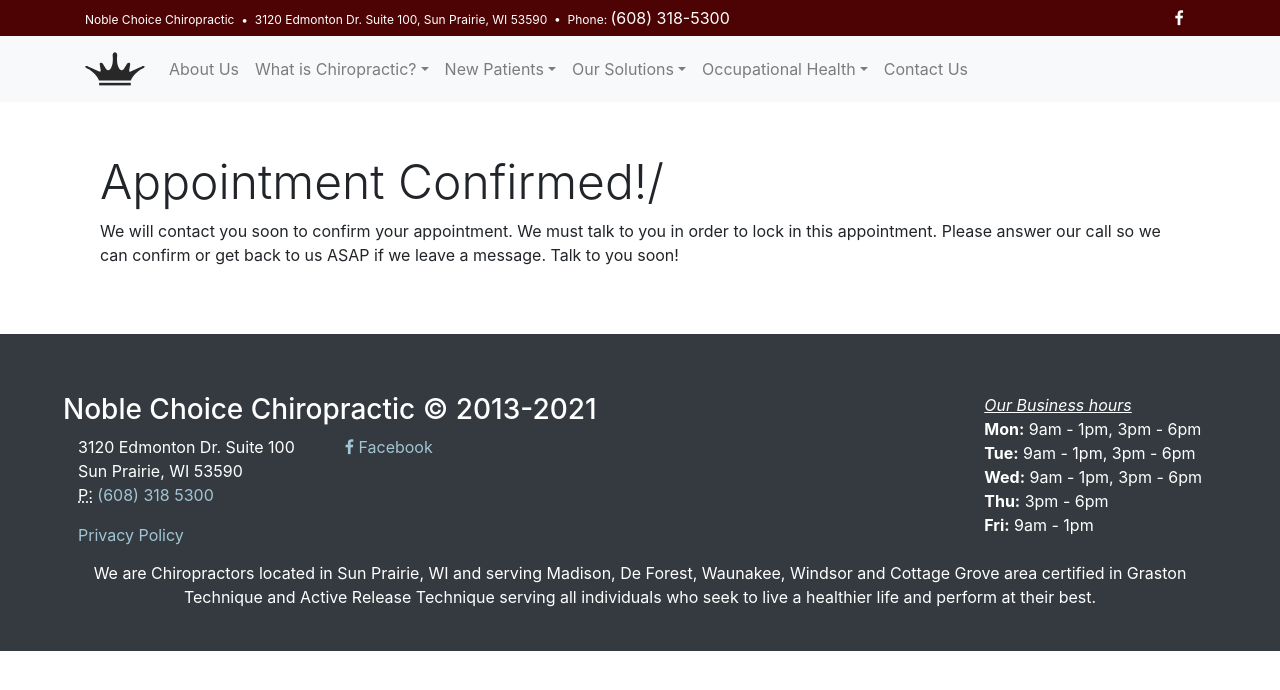
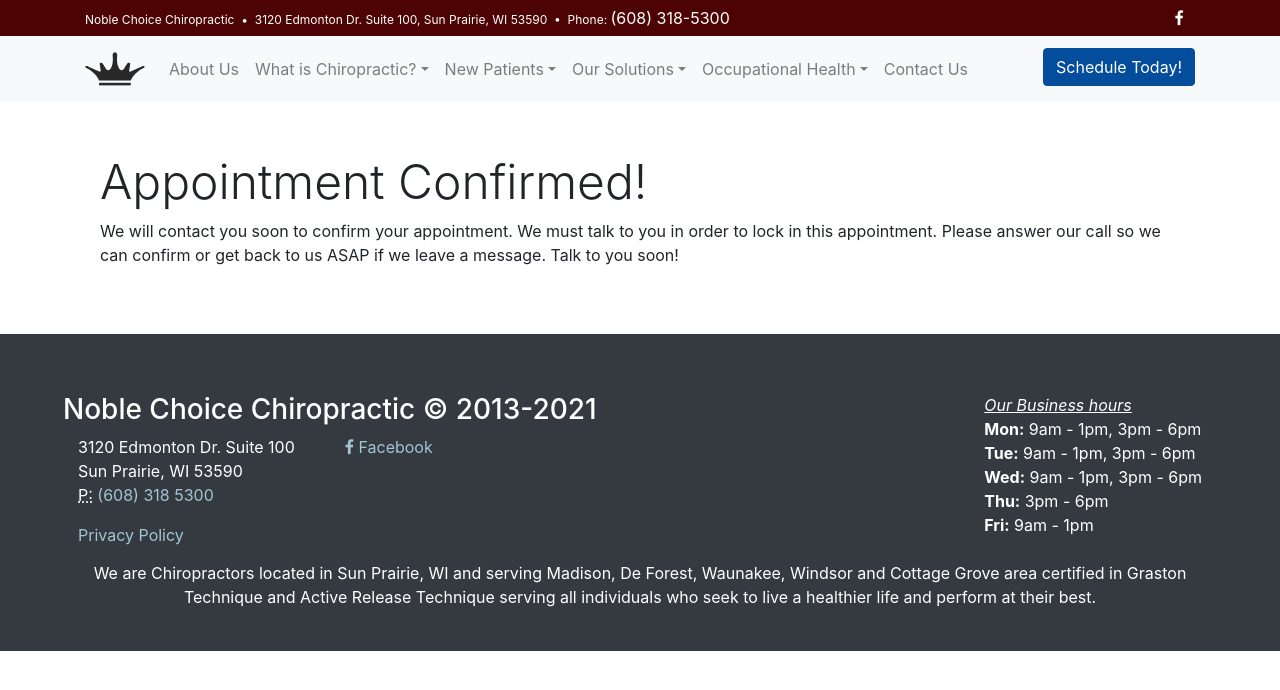
Before and after one commit to ajwahlb/nobleChoice, a Jekyll site: the page built from _pages/appointment-confirmed.html, in a window 1280 px wide. Shown: the top 690 px of the page. Built offline with Jekyll 4.4.1, drawn with Linux system fonts in a browser that asks for light colours; nearby versions of some CDN libraries.

Commit message:
button in nav

```diff
--- a/_includes/nav.html
+++ b/_includes/nav.html
@@ -33,7 +33,7 @@
 		<button class="navbar-toggler" type="button" data-toggle="collapse" data-target="#navbarNavDropdown" aria-controls="navbarNavDropdown" aria-expanded="false" aria-label="Toggle navigation">
 	   		<span class="navbar-toggler-icon"></span>
 	 	</button>
-		<div class="collapse navbar-collapse" id="navbarNavDropdown">
+		<div class="collapse navbar-collapse justify-content-between" id="navbarNavDropdown">
 		  <ul class="navbar-nav">
 		    {% for nav in site.data.navigation %}
 		      {% if nav.subcategories != null %}
@@ -56,6 +56,9 @@
 		      {% endif %}
 		    {% endfor %}
 		  </ul>
+			<div>
+				<a href="/scheduling/"><button class="btn btn-primary">Schedule Today!</button></a>
+			</div>
 		 </div>
 	</div>
 </nav>
--- a/_pages/appointment-confirmed.html
+++ b/_pages/appointment-confirmed.html
@@ -8,7 +8,7 @@
 	<!-- Page header -->
 	<div class="row page-header">
 		<div class="col-12">
-			<h1 class="display-4">Appointment Confirmed!/</h1>
+			<h1 class="display-4">Appointment Confirmed!</h1>
 			<p>We will contact you soon to confirm your appointment. We must talk to you in order to lock in this appointment. Please answer our call so we can confirm or get back to us ASAP if we leave a message. Talk to you soon!</p>
 		</div>
 	</div>
```
